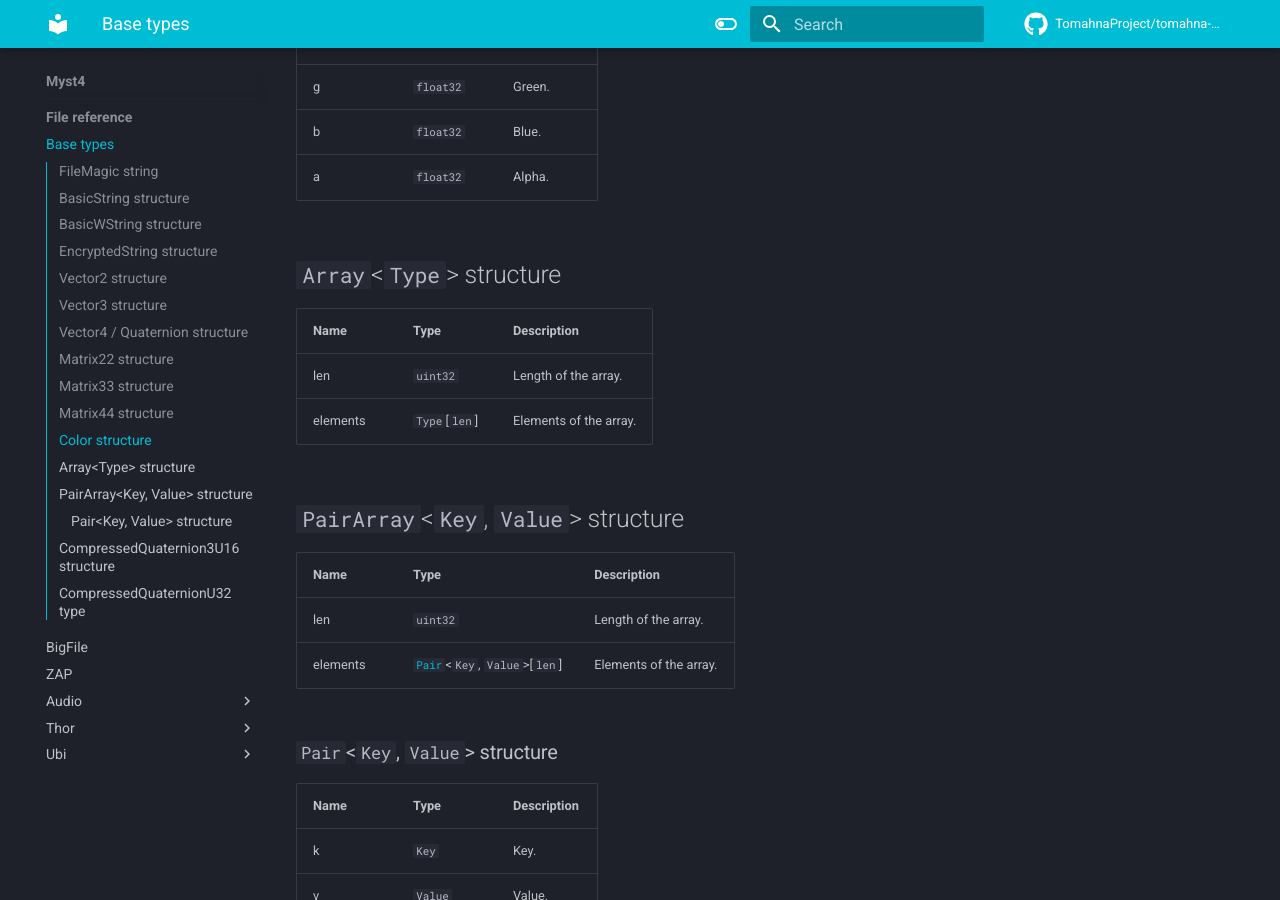
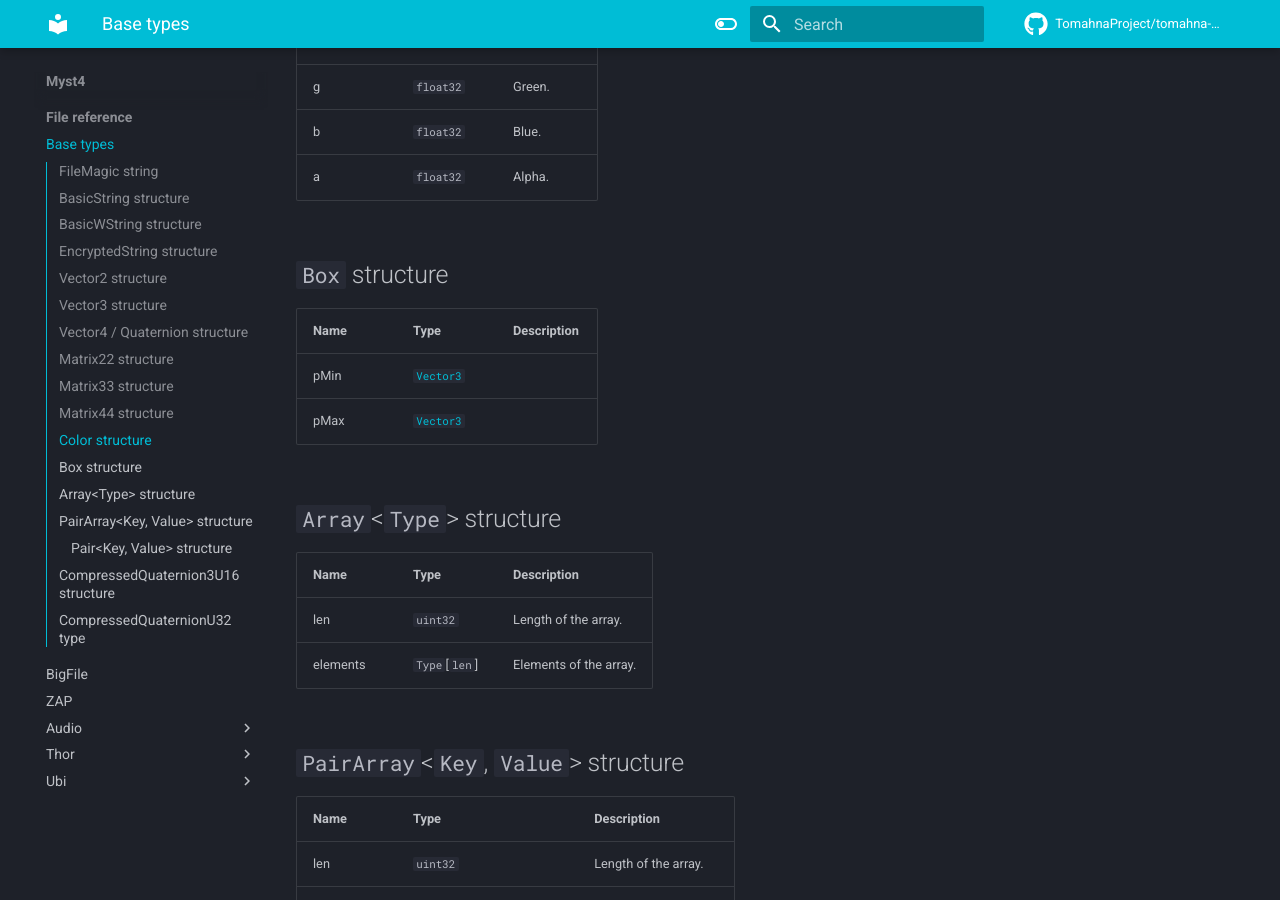
Before and after one commit to TomahnaProject/tomahna-project-wiki, an MkDocs documentation site: the page built from docs/myst4/file-reference/base.md, in a window 1280 px wide and 900 px high, scrolled down 3404 px. Built offline with MkDocs 1.6.1 and Material for MkDocs 9.7.7, drawn with Linux system fonts in a browser that asks for light colours; comment, search, counter and statistics services are not loaded.

Commit message:
myst4/file-reference/base: add `Box`

```diff
--- a/docs/myst4/file-reference/base.md
+++ b/docs/myst4/file-reference/base.md
@@ -105,6 +105,13 @@ Sometimes referred to as `vec4` or `quat` respectively.
 | g | `float32` | Green. |
 | b | `float32` | Blue. |
 | a | `float32` | Alpha. |
+
+## `Box` structure
+
+| Name | Type | Description |
+| :-- | :-- | --- |
+| pMin | [`Vector3`](#vector3-structure) |  |
+| pMax | [`Vector3`](#vector3-structure) |  |
 
 ## `Array`<`Type`> structure {#array-structure}
 
```
